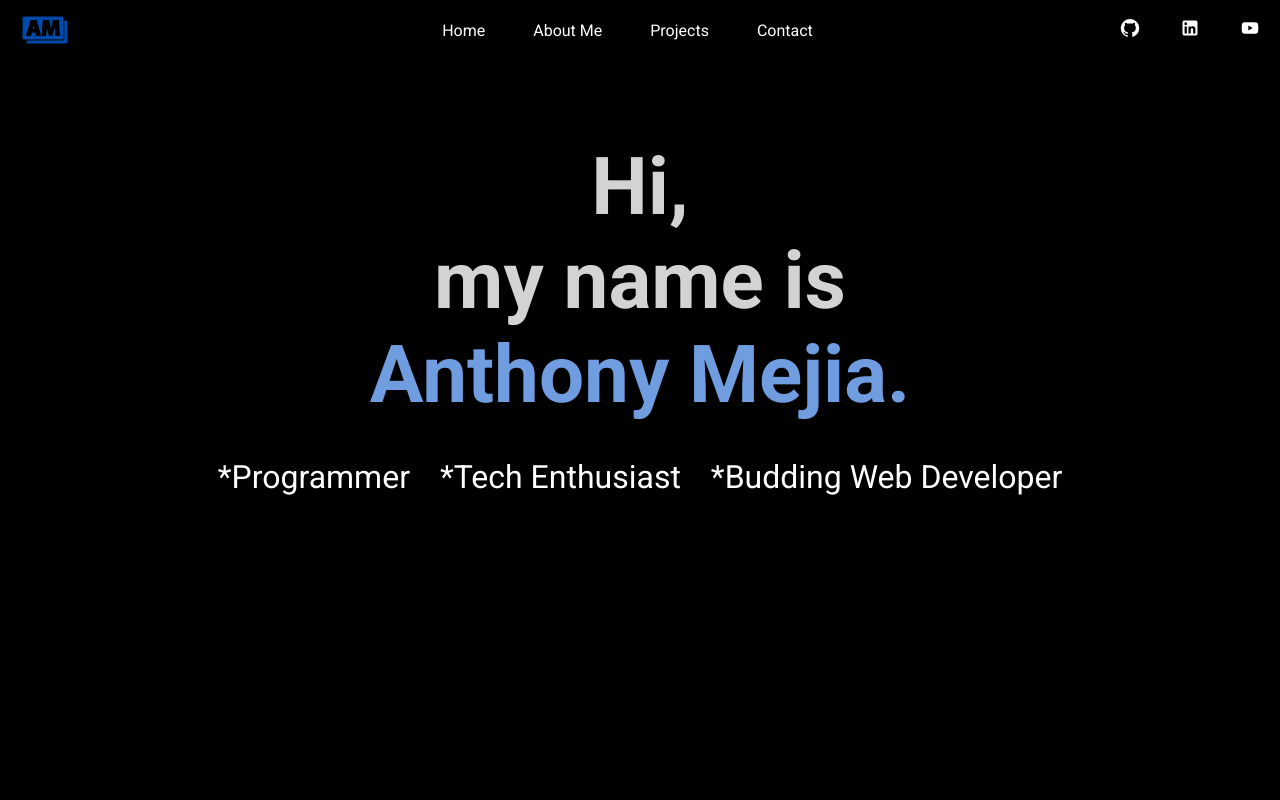
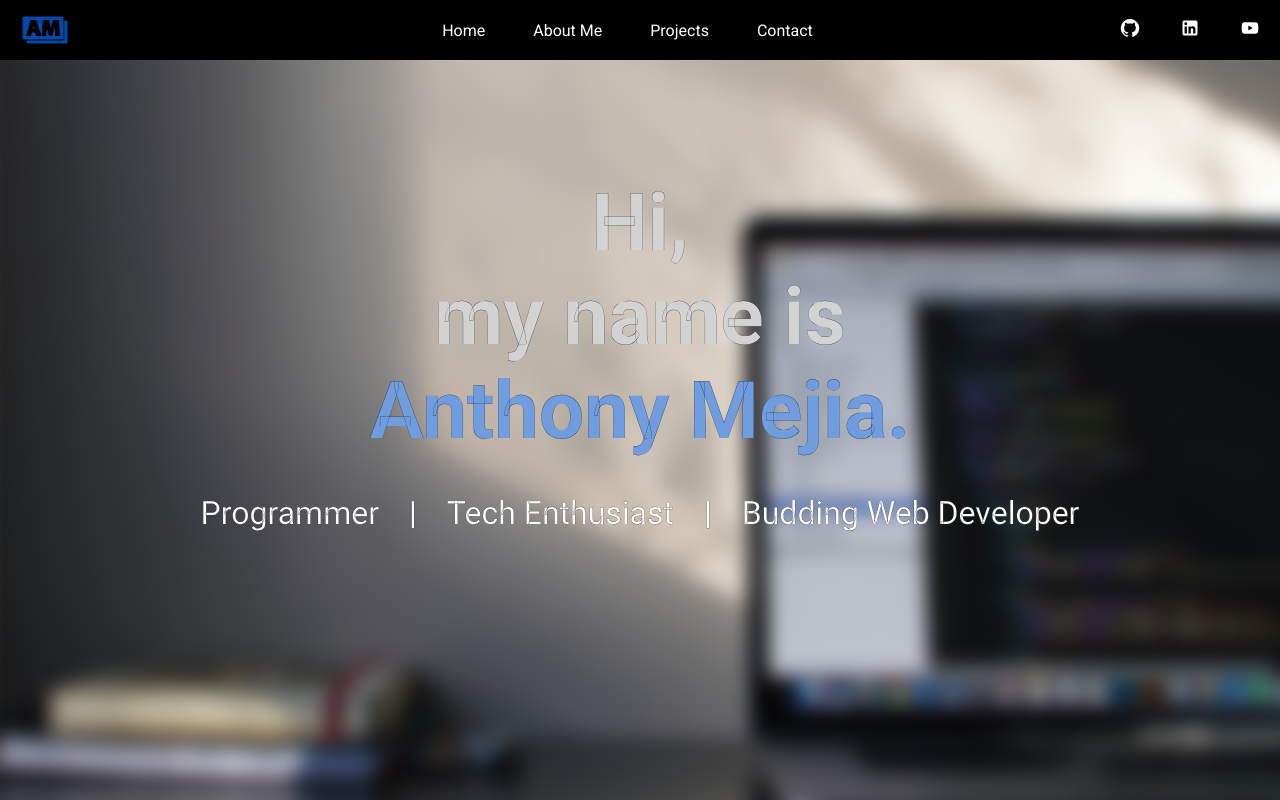
Before and after one commit to AnthonyMejia0/React-Portfolio, a React (Create React App) app: page / in a window 1280 px wide. Built offline with nearby package versions, Linux system fonts and the light colour scheme.

Commit message:
Cleaned up Intro

```diff
--- a/src/components/intro/Intro.jsx
+++ b/src/components/intro/Intro.jsx
@@ -1,4 +1,5 @@
 import './intro.scss'
+
 
 function Intro() {
     return (
--- a/src/components/intro/intro.scss
+++ b/src/components/intro/intro.scss
@@ -3,33 +3,43 @@
 
 .intro {
     position: relative;
+    overflow: hidden;
 
     .bg {
         position: relative;
         overflow: hidden;
-        margin: -20px -20px;
-        height: 100vh;
         background-color: black;
-        /*
+        height: 105%;
+        width: 105%;
+        margin: -20px;
         background-image: url(./desk.jpg);
         background-position: center center;
         background-repeat: no-repeat;
         background-size: cover;
-        filter: blur(8px);
-        */
+        filter: blur(10px);
+
     }
 
     .text-box{
         position: absolute;
         width: 100vw;
-        top: 70px;
+        top: 35%;
         left: 50%;
-        transform: translate(-50%, 0%);
+        transform: translate(-50%, -35%);
+        -webkit-text-stroke: 0.2px black;
+
+        @include for-phone-only {
+            line-height: 2.5rem;
+        }
 
         h2 {
-            padding-top: 70px;
             text-align: center;
             color: lightgray;
+
+            @include for-phone-only {
+                font-size: 2.5rem;
+                line-height: 3rem;
+            }
 
             @include for-phone-landscape {
                 font-size: 2.5rem;
@@ -72,6 +82,11 @@
                 align-items: center;
                 justify-content: center;
 
+                @include for-phone-only {
+                    flex-direction: column;
+                    line-height: 2.5rem;
+                }
+
                 li {
                     animation: fadeIn 2s;
                     opacity: 1;
@@ -91,8 +106,16 @@
                         font-size: 1rem;
                     }
 
-                    &::before {
-                        content: "*";
+                    @include for-desktop-up {
+                        &:first-child::after {
+                            content: "|";
+                            padding-left: 30px;
+                        }
+
+                        &:nth-child(2)::after {
+                            content: "|";
+                            padding-left: 30px;
+                        }
                     }
                 }
             }
```
